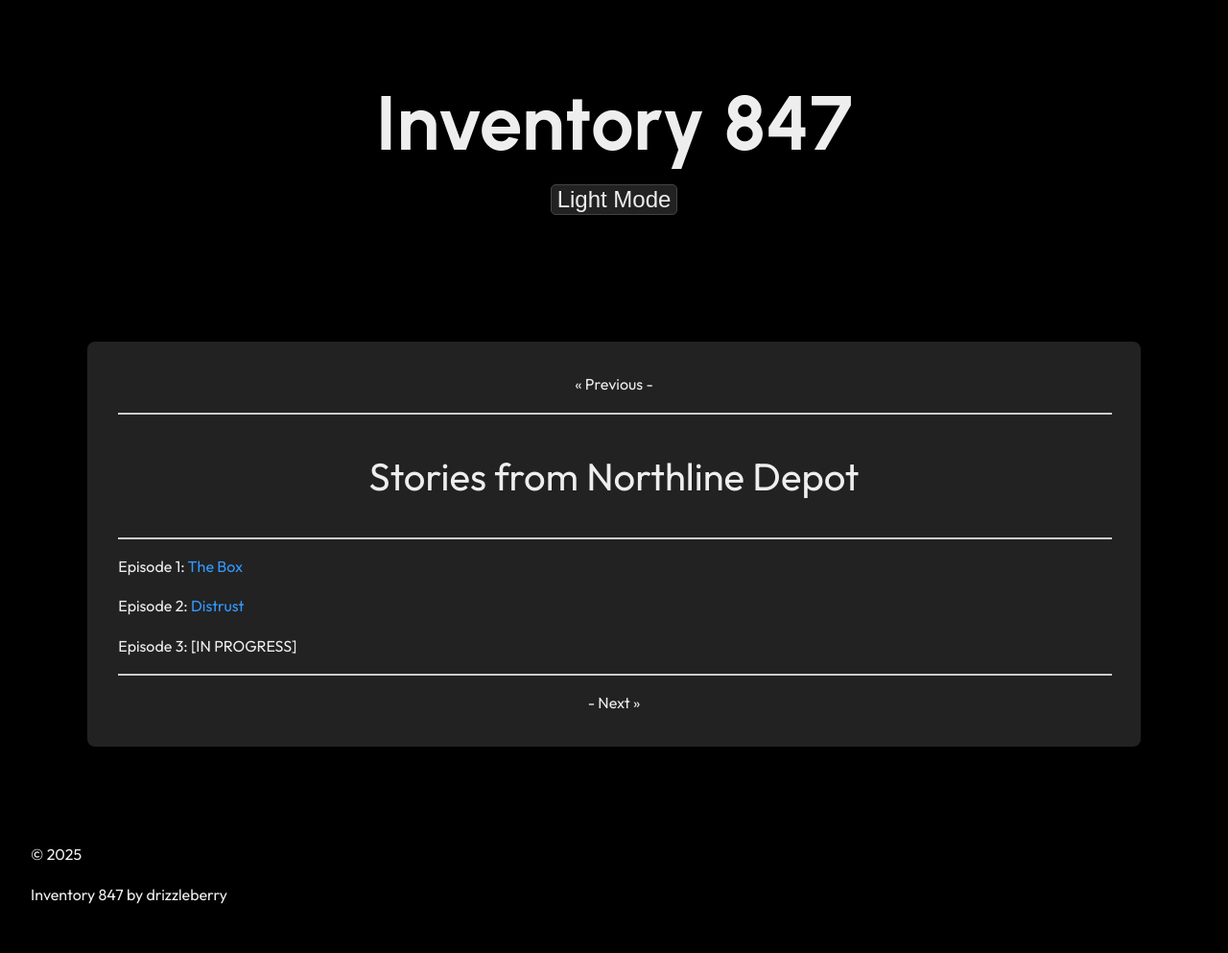
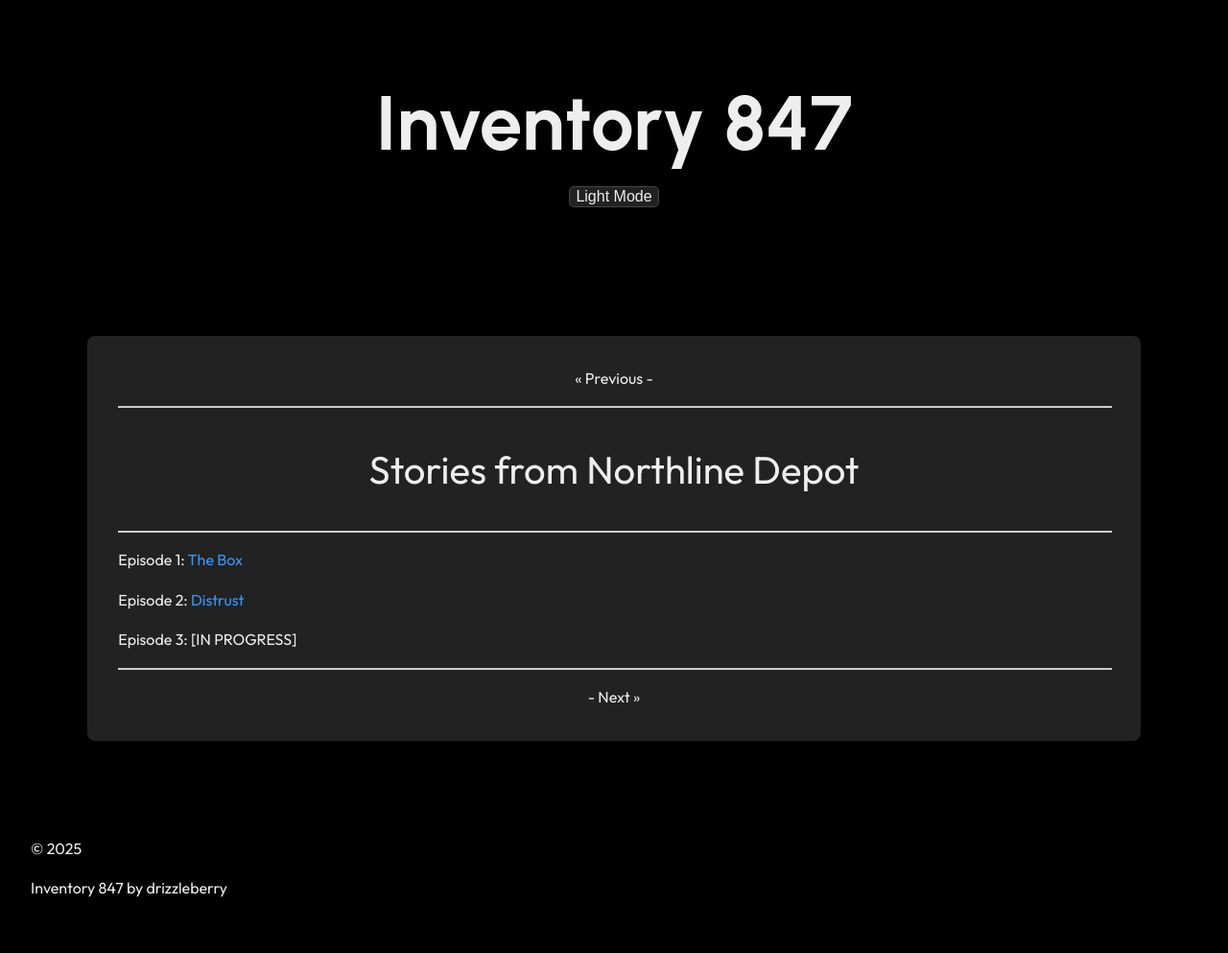
Before and after one commit to drizzleberry/drizzleberry.github.io, a Jekyll site: the page built from index.md, in a window 1280 px wide. Shown: the whole page at 96% size. Built offline with Jekyll 4.4.1, drawn with Linux system fonts in a browser that asks for light colours.

Commit message:
Update style.css

```diff
--- a/assets/css/style.css
+++ b/assets/css/style.css
@@ -92,5 +92,5 @@ button {
   color: var(--text-color);
   border-radius: 5px;
   border: 1px solid var(--button-border);
-  font-size: 150%;
+  font-size: 100%;
 }
```
